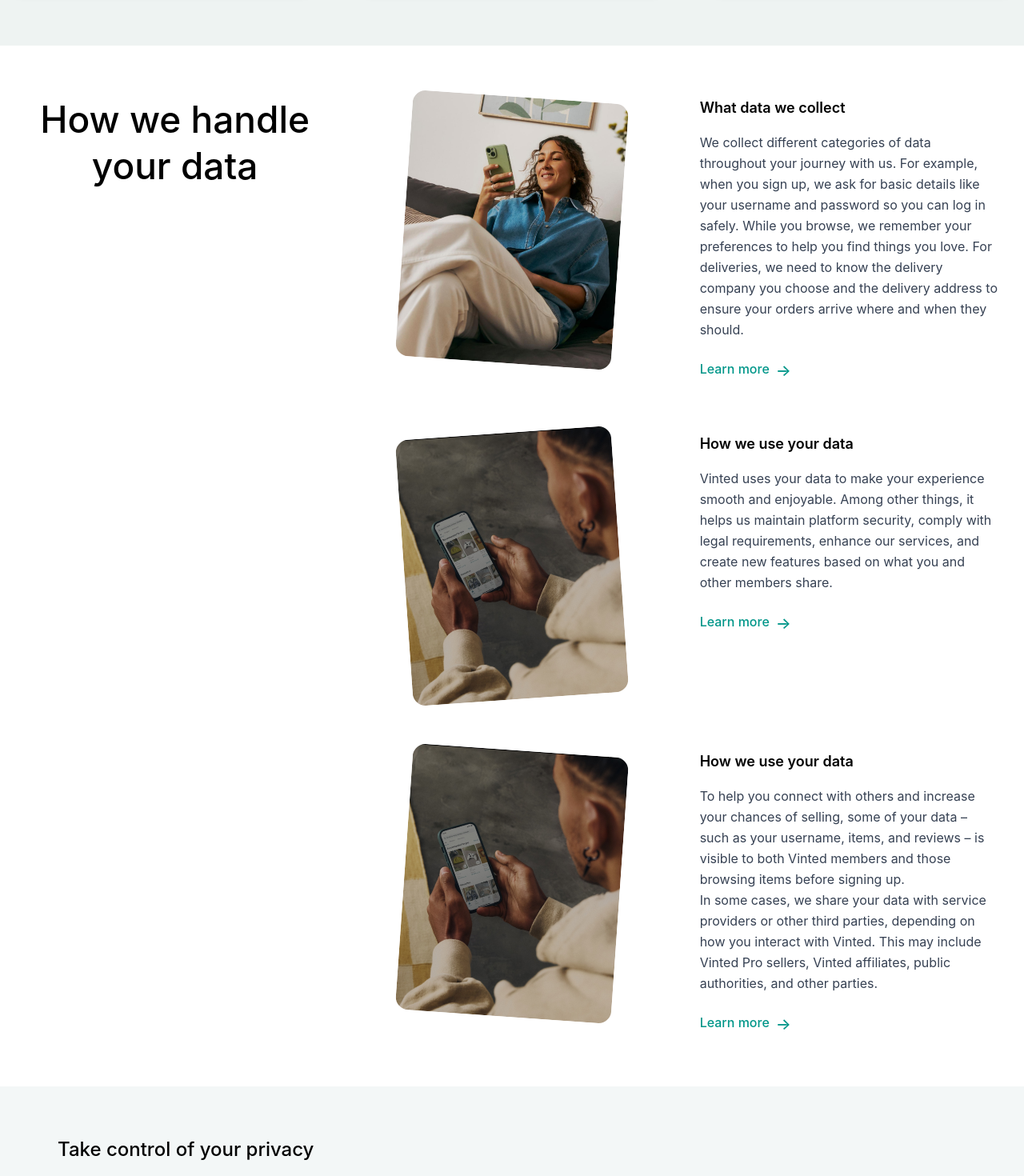
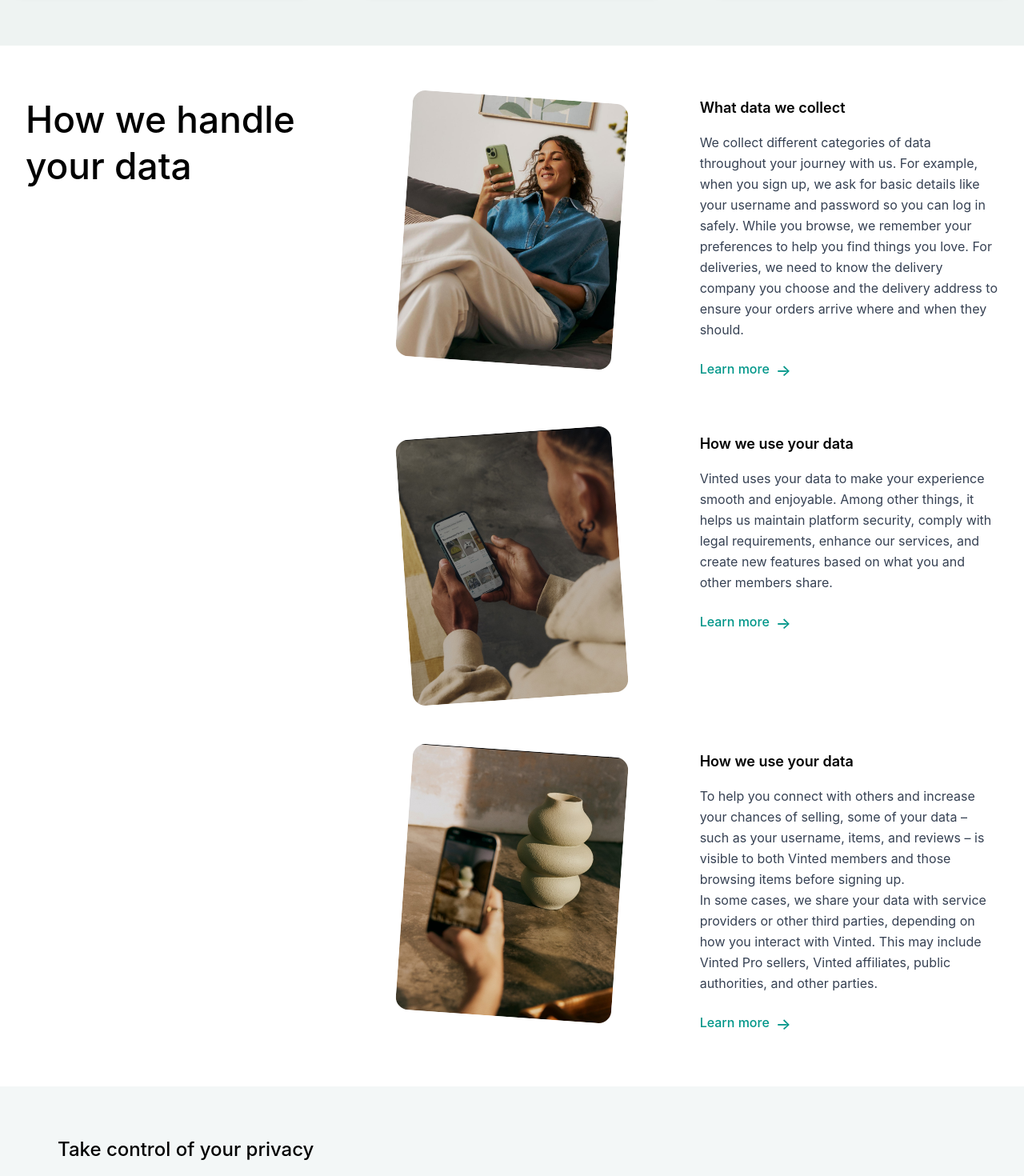
Before and after one commit to Momina1-stack/vinted, an Angular app: page /privacy-center in a window 1280 px wide. Shown: the part 1140-2610 px from the top of the page at 80% size. Built offline with nearby package versions, Linux system fonts and the light colour scheme.

Commit message:
privacy-center

```diff
--- a/src/app/privacy-center/privacy-center.html
+++ b/src/app/privacy-center/privacy-center.html
@@ -91,9 +91,9 @@
   <div class="grid grid-cols-1 lg:grid-cols-3 gap-12 items-start">
 
     <!-- LEFT TEXT -->
-    <div class="text-center lg:text-left">
+    <div class="text-center lg:text-left!">
       <h2 class="text-[26px] sm:text-[30px] lg:text-[46px] font-medium leading-tight text-black">
-        How we handle<br />your data
+        How we handle your data
       </h2>
     </div>
 
@@ -154,7 +154,7 @@
 
     <!-- IMAGE -->
     <div class="flex justify-center mt-8 lg:mt-0">
-      <img src="IllustrationDataUse.jpg"
+      <img src="IllustrationDataSharing.jpg"
         class="w-[180px] sm:w-[200px] lg:w-[270px] rounded-2xl rotate-[4deg] object-cover" />
     </div>
 
```
Also changed, not shown: public/IllustrationDataSharing.jpg (added).
